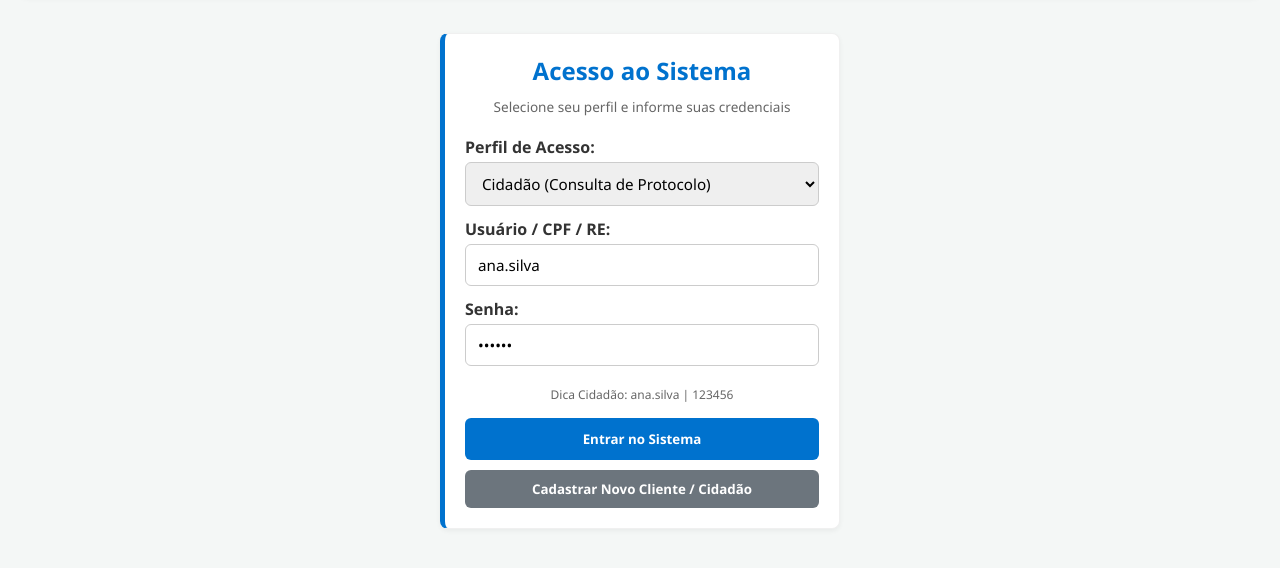
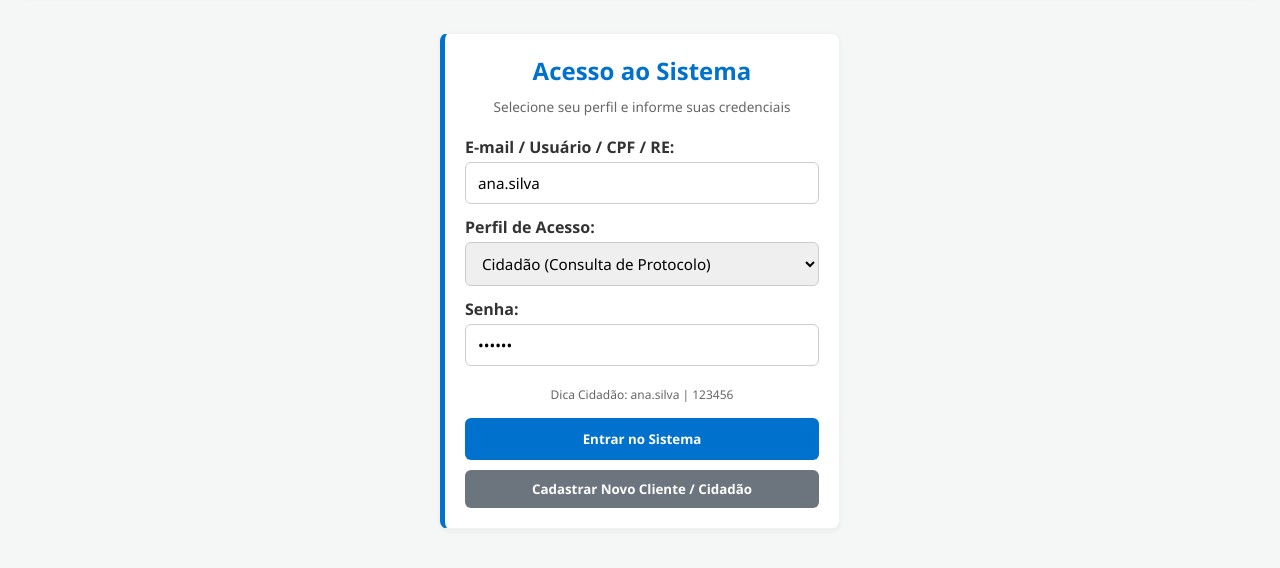
Before and after one commit to kauzinho-Legalzinho/Transparencia-SP---Conectado, a plain HTML site: page index.html in a window 1280 px wide. Shown: the part 90-658 px from the top of the page. Drawn offline with nearby package versions, Linux system fonts and the light colour scheme.

Commit message:
Update index.html

```diff
--- a/index.html
+++ b/index.html
@@ -28,17 +28,17 @@
         <p style="font-size: 0.85em; color: #666; margin-bottom: 20px;">Selecione seu perfil e informe suas credenciais</p>
 
         <div style="text-align: left; margin-bottom: 12px;">
+          <label><strong>E-mail / Usuário / CPF / RE:</strong></label>
+          <input type="text" id="login-user" value="ana.silva">
+        </div>
+
+        <div style="text-align: left; margin-bottom: 12px;">
           <label><strong>Perfil de Acesso:</strong></label>
           <select id="login-role" onchange="atualizarDicaLogin()">
             <option value="cidadao">Cidadão (Consulta de Protocolo)</option>
             <option value="tecnico">Técnico Operacional</option>
             <option value="gestor">Gestor / Atendente</option>
           </select>
-        </div>
-
-        <div style="text-align: left; margin-bottom: 12px;">
-          <label><strong>Usuário / CPF / RE:</strong></label>
-          <input type="text" id="login-user" value="ana.silva">
         </div>
 
         <div style="text-align: left; margin-bottom: 20px;">
```
